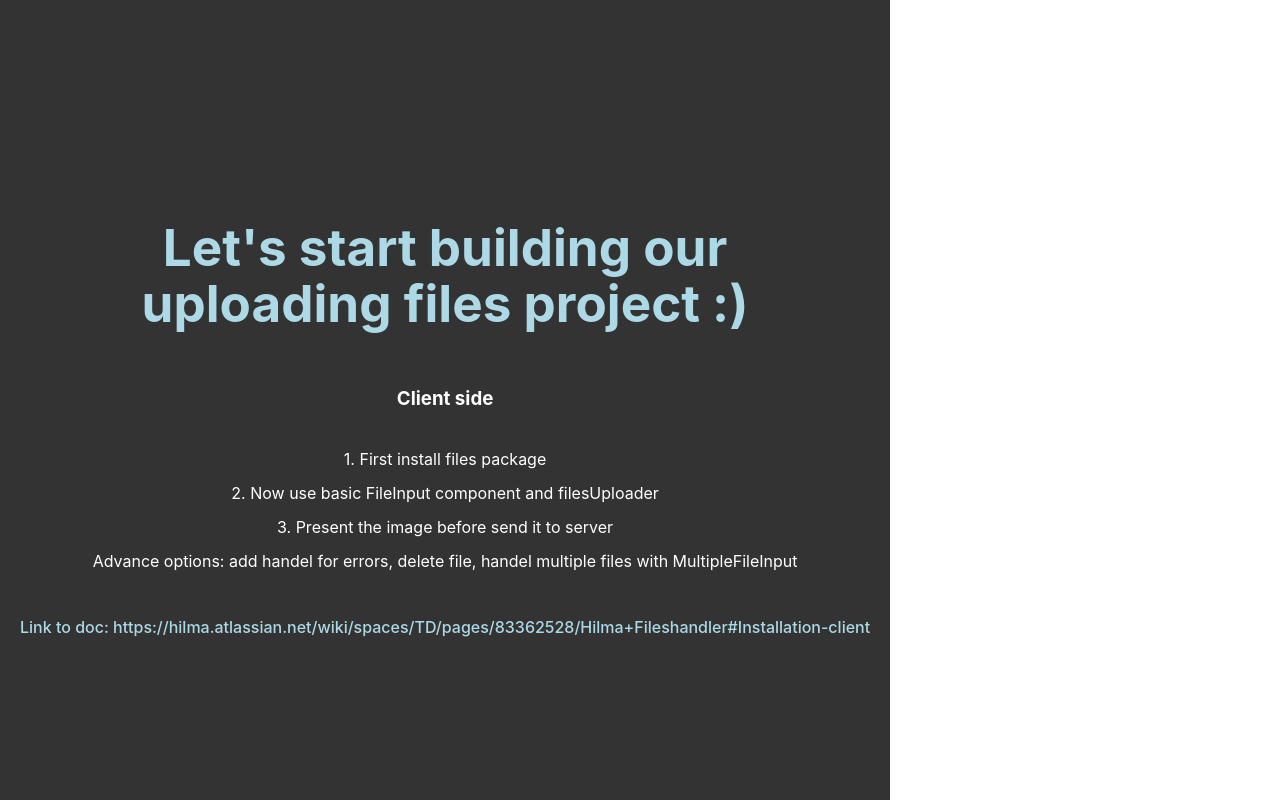
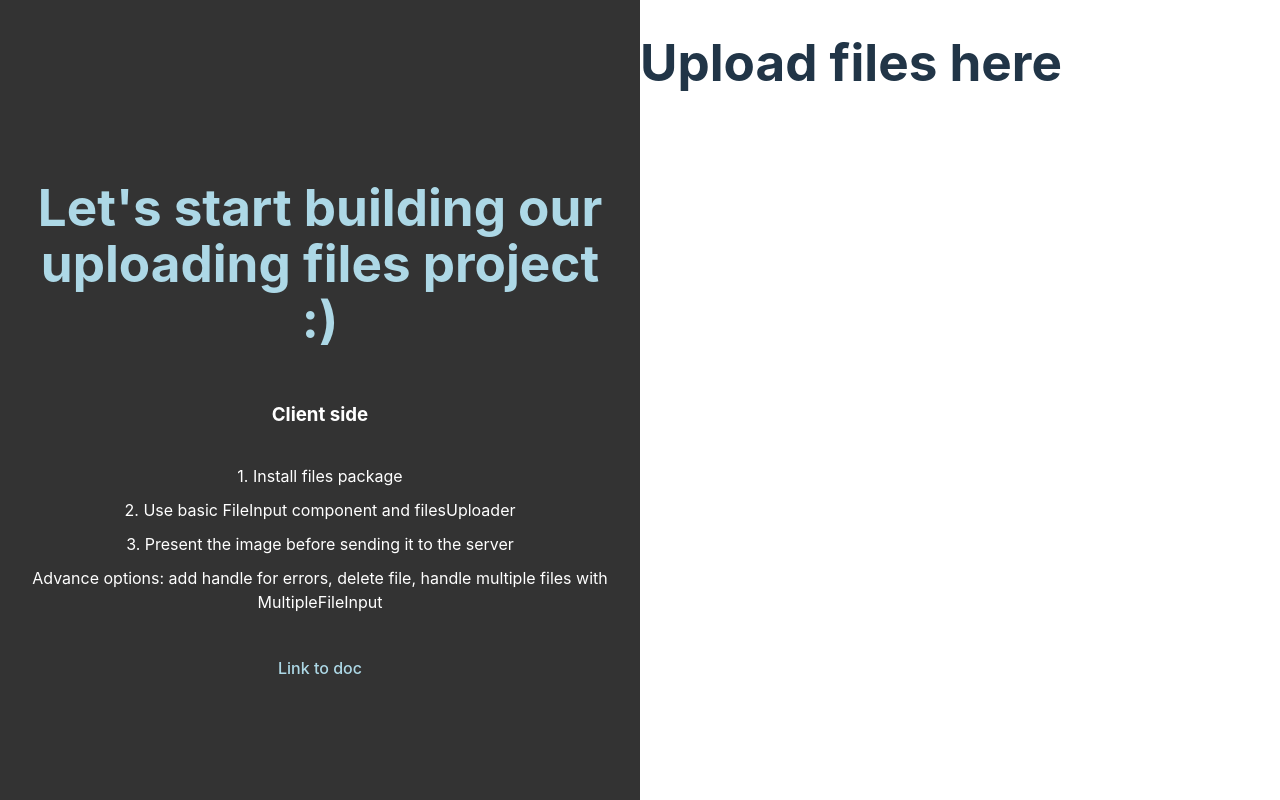
Before and after one commit to shiralima/demo-files, a React (Vite) app in the folder client/: page / in a window 1280 px wide. Shown: the top 800 px of the page. Built offline with nearby package versions, Linux system fonts and the light colour scheme.

Commit message:
add style to app

```diff
--- a/client/src/App.tsx
+++ b/client/src/App.tsx
@@ -1,14 +1,26 @@
-import UploadingComponent from './UploadingComponent'
-import ToDoClientComponent from './ToDoClientComponent'
+import UploadingComponent from './UploadingComponent';
+import ToDoClientComponent from './ToDoClientComponent';
 
 function App() {
+  const containerStyle = {
+    display: 'flex',
+    width: '100%',
+  };
+
+  const halfWidthStyle = {
+    width: '50%',
+  };
 
   return (
-    <>
-      <ToDoClientComponent />
-      <UploadingComponent />
-    </>
-  )
+    <div style={containerStyle}>
+      <div style={halfWidthStyle}>
+        <ToDoClientComponent />
+      </div>
+      <div style={halfWidthStyle}>
+        <UploadingComponent />
+      </div>
+    </div>
+  );
 }
 
-export default App
+export default App;
--- a/client/src/ToDoClientComponent.tsx
+++ b/client/src/ToDoClientComponent.tsx
@@ -1,6 +1,7 @@
+import { CSSProperties } from 'react';
+
 function ToDoClientComponent() {
-    return (
-        <div style={{
+  const containerStyle: CSSProperties = {
     display: 'flex',
     justifyContent: 'center',
     alignItems: 'center',
@@ -10,17 +11,38 @@ function ToDoClientComponent() {
     textAlign: 'center',
     padding: '20px',
     flexDirection: 'column'
-        }}>
-            <h1 style={{ color: 'lightblue' }}>Let's start building our <br/> uploading files project :)</h1>
+  };
+
+  const headingStyle: CSSProperties = {
+    color: 'lightblue'
+  };
+
+  const listStyle: CSSProperties = {
+    listStyleType: 'none',
+    padding: 0
+  };
+
+  const listItemStyle: CSSProperties = {
+    marginBottom: '10px'
+  };
+
+  const linkStyle: CSSProperties = {
+    textDecoration: 'none',
+    color: 'lightblue'
+  };
+
+  return (
+    <div style={containerStyle}>
+      <h1 style={headingStyle}>Let's start building our uploading files project :)</h1>
       <h3>Client side</h3>
-            <ul style={{ listStyleType: 'none', padding: 0 }}>
-                <li style={{ marginBottom: '10px' }}>1. First install files package</li>
-                <li style={{ marginBottom: '10px' }}>2. Now use basic FileInput component and filesUploader</li>
-                <li style={{ marginBottom: '10px' }}>3. Present the image before send it to server</li>
-                <li style={{ marginBottom: '10px' }}>Advance options: add handel for errors, delete file, handel multiple files with MultipleFileInput </li>
+      <ul style={listStyle}>
+        <li style={listItemStyle}>1. Install files package</li>
+        <li style={listItemStyle}>2. Use basic FileInput component and filesUploader</li>
+        <li style={listItemStyle}>3. Present the image before sending it to the server</li>
+        <li style={listItemStyle}>Advance options: add handle for errors, delete file, handle multiple files with MultipleFileInput</li>
       </ul>
       <p>
-                <a href="#" style={{ textDecoration: 'none', color: 'lightblue' }}>Link to doc: https://hilma.atlassian.net/wiki/spaces/TD/pages/83362528/Hilma+Fileshandler#Installation-client</a>
+        <a href="https://hilma.atlassian.net/wiki/spaces/TD/pages/83362528/Hilma+Fileshandler#Installation-client" target="_blank" style={linkStyle}>Link to doc</a>
       </p>
     </div>
   );
--- a/client/src/UploadingComponent.tsx
+++ b/client/src/UploadingComponent.tsx
@@ -2,7 +2,7 @@ function UploadingComponent() {
 
     return (
         <>
-            <h1>Upload files</h1>
+            <h1>Upload files here</h1>
         </>
     )
 }
```
Lines whose indentation alone changed are shown as unchanged.
